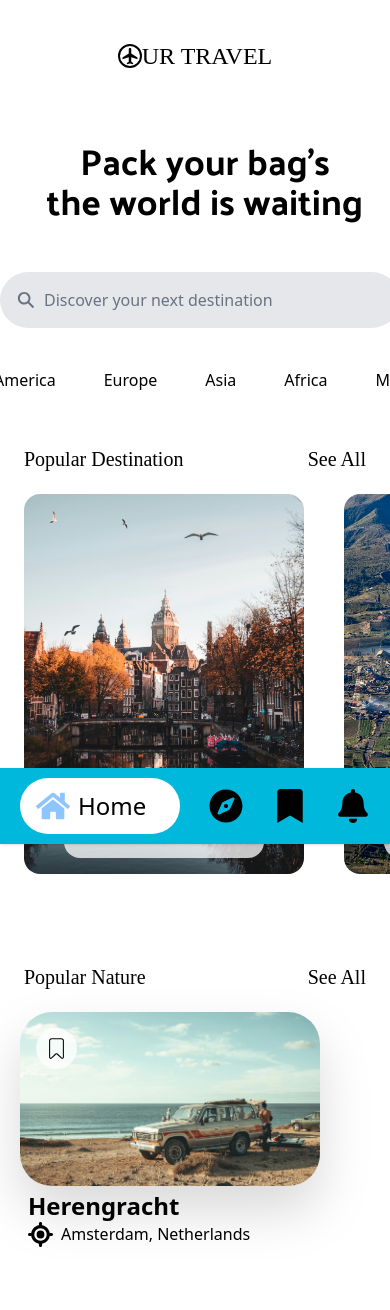
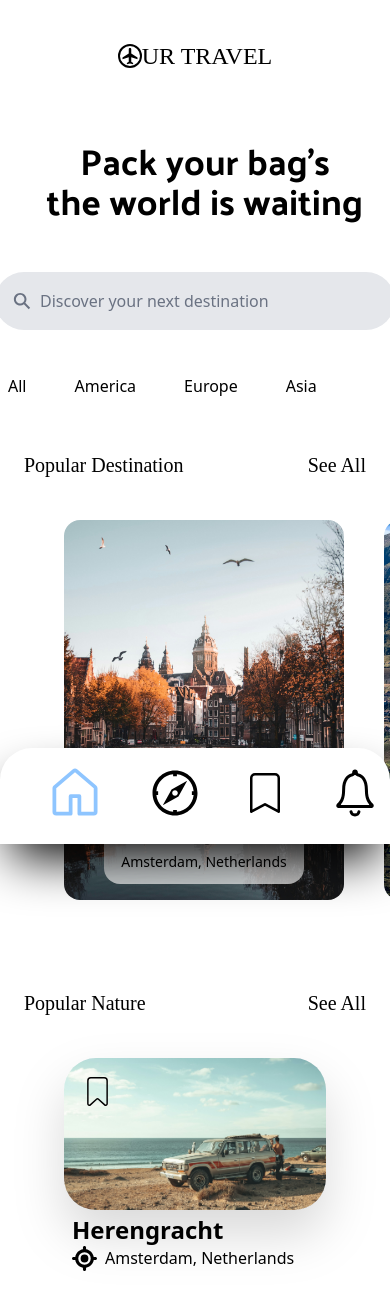
Before and after one commit to I-Kail-I/OUR-TRAVEL, a Next.js app in the folder our-travel/: page /home in a window 390 px wide. Shown: the top 1310 px of the page. Built offline with nearby package versions, Linux system fonts and the light colour scheme.

Commit message:
1. Making search API
2. Done with Home JSX

3. small changes on navbar

4. Making searcbar as componnet

```diff
--- a/our-travel/src/app/api/search/route.jsx
+++ b/our-travel/src/app/api/search/route.jsx
@@ -4,6 +4,7 @@ const places = [
   { id: 1, name: "Herengracht", location: "Amsterdam, Netherlands" },
   { id: 2, name: "Eiffel Tower", location: "Paris, France" },
   { id: 3, name: "Iguazu Falls", location: "Argentina, Brazil" },
+  {id: 4, name: ""}
 ];
 
 export async function GET(request) {
--- a/our-travel/src/app/home/home.module.css
+++ b/our-travel/src/app/home/home.module.css
@@ -1,10 +1,11 @@
 .scrollContainer {
   overflow-x: auto;
-  overflow-y: hidden;
   white-space: nowrap;
   -webkit-overflow-scrolling: touch;
   scrollbar-width: none; /* Firefox */
   -ms-overflow-style: none; /* IE and Edge */
+  margin: -40px; /* Compensate for padding */
+  padding: 40px; /* Add padding to prevent crop on hover */
 }
 
 .scrollContainer::-webkit-scrollbar {
--- a/our-travel/src/app/home/page.jsx
+++ b/our-travel/src/app/home/page.jsx
@@ -4,12 +4,12 @@ import React, { useState } from "react";
 import styles from "./home.module.css";
 import { IoMdAirplane } from "react-icons/io";
 import { IoSearchSharp } from "react-icons/io5";
-import { FaLocationCrosshairs } from "react-icons/fa6";
+import { FaBookmark, FaLocationCrosshairs } from "react-icons/fa6";
 import { CiBookmark } from "react-icons/ci";
 import Image from "next/image";
 import Link from "next/link";
-import { useRouter } from "next/router";
-import { MotionContext, motion } from "framer-motion";
+import { motion } from "framer-motion";
+import Searchbar from "../../components/searchbar/searchbar";
 
 // Popular destination assets
 import HerengrachtDestination from "../../../public/assets/popularPlaces/Herengracht/Herengracht.jpeg";
@@ -18,29 +18,17 @@ import EffielTowerDestination from "../../../public/assets/popularPlaces/Paris/p
 import IguazuFallDestination from "../../../public/assets/popularPlaces/Iguazu Falls/Iguazu Falls.jpeg";
 import KuilKinKakoDestination from "../../../public/assets/popularPlaces/Kuil kinkako/Kuil kinkako.jpeg";
 
-// Popular nature asstes
+// Popular nature assets
 import HerengrachtNature from "../../../public/assets/popularNature/Herengracht/Herengracht.jpeg";
 
 export default function Home() {
   const listPlace = [
-    {
-      placeName: "All",
-    },
-    {
-      placeName: "America",
-    },
-    {
-      placeName: "Europe",
-    },
-    {
-      placeName: "Asia",
-    },
-    {
-      placeName: "Africa",
-    },
-    {
-      placeName: "Middle East",
-    },
+    { placeName: "All" },
+    { placeName: "America" },
+    { placeName: "Europe" },
+    { placeName: "Asia" },
+    { placeName: "Africa" },
+    { placeName: "Middle East" },
   ];
 
   const popularDestinationSection = [
@@ -70,7 +58,7 @@ export default function Home() {
     },
     {
       image: KuilKinKakoDestination,
-      title: " kinkako",
+      title: "kinkako",
       text: "Kyoto, Japan",
       link: "/home/kuil-kinkako",
     },
@@ -85,8 +73,10 @@ export default function Home() {
     },
   ];
 
+  const [filledSvg, setFilledSvg] = useState(false);
+
   return (
-    <div className="min-h-screen flex flex-col mb-24 lg:mt-20 md:mb-0">
+    <div className="min-h-screen max-w-screen flex flex-col mb-24 lg:mt-20 md:mb-0">
       {/* Header section */}
       <div className="header flex flex-col mb-8 mt-10">
         <div
@@ -109,16 +99,16 @@ export default function Home() {
       </div>
 
       {/* Search Bar */}
-      <div className="searchbar w-full justify-center items-center flex">
-        <SearchBar />
+      <div className="searchbar w-full justify-center items-center flex mb-10">
+        <Searchbar />
       </div>
 
       {/* Place List */}
       <div
-        className={`${styles.scrollContainer} mt-9 px-4 w-full `}
+        className={`${styles.scrollContainer} mt-9 px-4 w-full`}
         id={styles.placeListContainer}
       >
-        <ol className="flex gap-x-8 min-w-full w-full justify-center">
+        <ol className="flex gap-x-8 min-w-full w-full lg:justify-center lg:ms-10">
           {listPlace.map((isi, isiIndex) => (
             <li key={isiIndex} className="flex-none">
               <button className="cursor-pointer px-2 py-1 hover:bg-gray-100 rounded-md">
@@ -130,13 +120,13 @@ export default function Home() {
       </div>
 
       {/* Popular Destination Section */}
-      <div className="placeContent pb-10">
+      <div className="placeContent">
         <div
           className="popularDestinationSection mt-7 text-[20px]"
           style={{ fontFamily: "Platypi" }}
         >
           <ol className="flex justify-between px-6 mt-12">
-            <li>Popular Destination</li>
+            <li>Popular Destination </li>
 
             <li>
               <button className="cursor-pointer hover:text-gray-500 transition-colors">
@@ -146,16 +136,19 @@ export default function Home() {
           </ol>
         </div>
 
-        <div className={`${styles.scrollContainer} px-6 mt-5 flex`}>
-          <div className="flex gap-x-10 min-w-min">
+        <div className="px-6 py-10 overflow-hidden">
+          <div className={`${styles.scrollContainer} flex`}>
+            <div className="flex gap-x-10 min-w-min px-10">
               {popularDestinationSection.map((isi, index) => (
-              <div
-                className="imageDestinationPlace relative w-[280px]"
+                <motion.div
+                  className="imageDestinationPlace relative w-[280px] flex"
+                  whileHover={{ scale: 1.1 }}
+                  transition={{ type: "keyframes", stiffness: 1 }}
                   key={index}
                 >
                   <Link href={isi.link} passHref>
                     <Image
-                    className="rounded-2xl object-cover"
+                      className="rounded-2xl object-fill"
                       src={isi.image}
                       alt={isi.title}
                       width={300}
@@ -168,26 +161,27 @@ export default function Home() {
                       >
                         {isi.title}
                       </h1>
+
                       <span className="font-light text-sm block mt-1">
                         {isi.text}
                       </span>
                     </div>
                   </Link>
+                </motion.div>
+              ))}
             </div>
-            ))}
           </div>
         </div>
       </div>
 
       {/* Popular Nature */}
-      <div className="popularNatureSection pb-10">
+      <div className="popularNatureSection">
         <div
           className="upperSection text-[20px]"
           style={{ fontFamily: "Platypi" }}
         >
           <ol className="flex justify-between px-6 mt-12">
             <li>Popular Nature</li>
-
             <li>
               <button className="cursor-pointer hover:text-gray-500 transition-colors">
                 See All
@@ -196,9 +190,16 @@ export default function Home() {
           </ol>
         </div>
 
-        <div className="popularNatureSection flex gap-x-10 mx-5 mt-5">
+        <div className="px-6 py-10 overflow-hidden">
+          <div className={`${styles.scrollContainer} flex`}>
+            <div className="flex gap-x-10 min-w-min px-10">
               {popularNatureSection.map((isi, index) => (
-            <div key={index} className="imageContainer relative">
+                <motion.div
+                  key={index}
+                  className="imageContainer relative"
+                  whileHover={{ scale: 1.05 }}
+                  transition={{ type: "keyframes ", stiffness: 100 }}
+                >
                   <Link href={isi.link} passHref>
                     <Image
                       src={isi.image}
@@ -208,13 +209,34 @@ export default function Home() {
                     />
                   </Link>
 
-              <div className="absolute top-4 left-4 bookmarkContainer">
-                <button className="cursor-pointer bg-white/75 p-2 rounded-full hover:bg-gray-500 transition-colors">
-                  <CiBookmark className="text-black" size={25} />
-                </button>
+                  <div
+                    className="absolute top-4 left-4 bookmarkContainer"
+                    onClick={() => setFilledSvg(!filledSvg)}
+                  >
+                    {filledSvg ? (
+                      <motion.div
+                        whileHover={{ scale: 1.2 }}
+                        initial={{ scale: 0 }}
+                        animate={{ scale: 1 }}
+                        transition={{ type: "keyframes", stiffness: 100 }}
+                        className="cursor-pointer"
+                      >
+                        <FaBookmark className="text-black" size={35} />
+                      </motion.div>
+                    ) : (
+                      <motion.div
+                        whileHover={{ scale: 1.2 }}
+                        initial={{ scale: 1 }}
+                        animate={{ scale: 1 }}
+                        transition={{ type: "keyframes", stiffness: 100 }}
+                        className="cursor-pointer"
+                      >
+                        <CiBookmark className="text-black" size={35} />
+                      </motion.div>
+                    )}
                   </div>
 
-              <div className="textContainer ms-2 mt-1">
+                  <div className="textContainer ms-2 mt-1 hover:text-zinc-500 transition-colors duration-200">
                     <Link href={isi.link} passHref>
                       <h1 className="text-2xl font-bold">{isi.title}</h1>
 
@@ -224,91 +246,12 @@ export default function Home() {
                       </p>
                     </Link>
                   </div>
+                </motion.div>
+              ))}
             </div>
-          ))}
+          </div>
         </div>
       </div>
     </div>
   );
 }
-
-/* Search bar components */
-const SearchBar = ({ placeholder = "Discover your next destination" }) => {
-  const [query, setQuery] = useState("");
-  const [results, setResults] = useState([]);
-  const [loading, setLoading] = useState(false);
-  const [error, setError] = useState(null);
-
-  const handleSearch = async (e) => {
-    e.preventDefault();
-    if (!query.trim()) return;
-
-    try {
-      setLoading(true);
-      setError(null);
-      const response = await fetch(`/api/search?q=${encodeURIComponent(query)}`);
-      if (!response.ok) throw new Error('Search failed');
-      const data = await response.json();
-      setResults(data);
-    } catch (err) {
-      setError('Failed to search places');
-      setResults([]);
-    } finally {
-      setLoading(false);
-    }
-  };
-
-  const handleInputChange = async (e) => {
-    const value = e.target.value;
-    setQuery(value);
-    if (value.length >= 2) {
-      handleSearch(e);
-    } else {
-      setResults([]);
-    }
-  };
-
-  return (
-    <div className="relative w-full max-w-md">
-      <form onSubmit={handleSearch} className="relative">
-        <div className="rounded-full bg-gray-200 flex items-center w-100 px-4 py-4 mt-5">
-          <button type="submit" className="mr-2 text-gray-500">
-            <IoSearchSharp size={20} />
-          </button>
-
-          <input
-            type="text"
-            placeholder={placeholder}
-            value={query}
-            onChange={handleInputChange}
-            className="bg-transparent border-none outline-none flex-grow text-gray-700 placeholder-gray-500"
-          />
-
-          {loading && <div className="animate-spin">⌛</div>}
-        </div>
-      </form>
-
-      {/* Results dropdown */}
-      {results.length > 0 && (
-        <div className="absolute w-full bg-white mt-2 rounded-lg shadow-lg z-50 max-h-60 overflow-y-auto">
-          {results.map((place) => (
-            <Link
-              key={place.id}
-              href={`/home/${place.name.toLowerCase().replace(/\s+/g, '-')}`}
-              className="block px-4 py-2 hover:bg-gray-100"
-            >
-              <div className="font-medium">{place.name}</div>
-              <div className="text-sm text-gray-500">{place.location}</div>
-            </Link>
-          ))}
-        </div>
-      )}
-
-      {error && (
-        <div className="absolute w-full text-red-500 text-sm mt-1 px-4">
-          {error}
-        </div>
-      )}
-    </div>
-  );
-};
--- a/our-travel/src/components/navbar/navbar.jsx
+++ b/our-travel/src/components/navbar/navbar.jsx
@@ -1,14 +1,13 @@
 "use client";
 
 import React from "react";
+import { motion } from "framer-motion";
 import { usePathname } from "next/navigation";
-import {
-  FaHome,
-  FaCompass,
-  FaBell,
-  FaBookmark,
-  FaSearch,
-} from "react-icons/fa";
+import { FaBell, FaBookmark, FaSearch } from "react-icons/fa";
+import { BsBookmark } from "react-icons/bs";
+import { LiaCompass } from "react-icons/lia";
+import { GoHome } from "react-icons/go";
+import { IoIosNotificationsOutline } from "react-icons/io";
 import Link from "next/link";
 import Image from "next/image";
 
@@ -62,28 +61,60 @@ function NavbarDesktop() {
 
 function NavBarPhone() {
   return (
-    <nav className="bg-cyan-500 px-5 py-3 h-19 flex shadow justify-center fixed bottom-0 w-full z-10">
-      <ul className="flex w-full max-w-3xl items-center justify-between text-white">
+    <nav className="bg-white px-5 py-12 h-19 flex shadow-2xl rounded-t-4xl shadow-black justify-center fixed bottom-0 w-full z-10">
+      <ul className="flex w-full max-w-3xl items-center justify-between text-white ms-10 gap-10">
         {/* Home */}
-        <li className="flex-none">
-          <button className="searchBar bg-white rounded-4xl flex h-10 items-center py-7 w-40 hover:bg-slate-200 hover:scale-110 transition-all duration-300 ease-in-out cursor-pointer">
-            <FaHome size={34} className="text-blue-300 ms-4 font-light" />
-            <span className="text-2xl text-black ms-2 font-light">Home</span>
-          </button>
+        <li className="flex-none flex">
+          <Link href="/home" passHref>
+            <motion.button
+              className="cursor-pointer"
+              whileHover={{ scale: 1.1 }}
+              transition={{ type: "keyframes", stiffness: 300 }}
+            >
+              <GoHome size={60} className="text-blue-300" />
+            </motion.button>
+          </Link>
         </li>
 
         {/* Explore */}
-        <li className="flex-none flex flex-col text-black items-center cursor-pointer hover:scale-110 transition-all duration-300 ease-in-out">
-          <FaCompass size={34} />
+        <li className="flex-none flex">
+          <Link href="/explore" passHref>
+            <motion.button
+              className="cursor-pointer"
+              whileHover={{ scale: 1.1 }}
+              transition={{ type: "keyframes", stiffness: 300 }}
+            >
+              <LiaCompass size={60} className="text-black font-light" />
+            </motion.button>
+          </Link>
         </li>
 
-        <li className="flex-none flex flex-col text-black items-center cursor-pointer hover:scale-110 transition-all duration-300 ease-in-out">
-          <FaBookmark size={34} />
+        <li className="flex-none flex">
+          <Link href="/explore" passHref>
+            <motion.button
+              className="cursor-pointer"
+              whileHover={{ scale: 1.1 }}
+              transition={{ type: "keyframes", stiffness: 300 }}
+            >
+              <BsBookmark size={40} className="text-black" />
+            </motion.button>
+          </Link>
         </li>
 
         {/* Notifications */}
-        <li className="flex-none flex flex-col text-black items-center cursor-pointer hover:scale-110 transition-all duration-300 ease-in-out">
-          <FaBell size={34} />
+        <li className="flex-none flex">
+          <Link href="/explore" passHref>
+            <motion.button
+              className="cursor-pointer"
+              whileHover={{ scale: 1.1 }}
+              transition={{ type: "keyframes", stiffness: 300 }}
+            >
+              <IoIosNotificationsOutline
+                size={60}
+                className="text-black font-light"
+              />
+            </motion.button>
+          </Link>
         </li>
       </ul>
     </nav>
--- /dev/null
+++ b/our-travel/src/components/searchbar/searchbar.jsx
@@ -0,0 +1,87 @@
+"use client"
+
+import { useState } from "react";
+import { IoSearchSharp } from "react-icons/io5";
+import Link from "next/link";
+
+export default function SearchBar ({ placeholder = "Discover your next destination" }) {
+  const [query, setQuery] = useState("");
+  const [results, setResults] = useState([]);
+  const [loading, setLoading] = useState(false);
+  const [error, setError] = useState(null);
+
+  const handleSearch = async (e) => {
+    e.preventDefault();
+    if (!query.trim()) return;
+
+    try {
+      setLoading(true);
+      setError(null);
+      const response = await fetch(
+        `/api/search?q=${encodeURIComponent(query)}`
+      );
+      if (!response.ok) throw new Error("Search failed");
+      const data = await response.json();
+      setResults(data);
+    } catch (err) {
+      setError("Failed to search places");
+      setResults([]);
+    } finally {
+      setLoading(false);
+    }
+  };
+
+  const handleInputChange = async (e) => {
+    const value = e.target.value;
+    setQuery(value);
+    if (value.length >= 2) {
+      handleSearch(e);
+    } else {
+      setResults([]);
+    }
+  };
+
+  return (
+    <div className="relative w-full max-w-md flex items-center justify-center">
+      <form onSubmit={handleSearch} className="relative">
+        <div className="rounded-full bg-gray-200 flex items-center w-100 px-4 py-4 mt-5 border-1 border-transparent hover:border-gray-500 transition-colors duration-500 focus-within:border-gray-500">
+          <button type="submit" className="mr-2 text-gray-500">
+            <IoSearchSharp size={20} />
+          </button>
+
+          <input
+            type="text"
+            placeholder={placeholder}
+            value={query}
+            onChange={handleInputChange}
+            className="bg-transparent border-none outline-none flex-grow text-gray-700 placeholder-gray-500 "
+          />
+
+          {loading && <div className="animate-spin">⌛</div>}
+        </div>
+      </form>
+
+      {/* Results dropdown */}
+      {results.length > 0 && (
+        <div className="absolute w-full bg-white mt-2 rounded-lg shadow-lg z-50 max-h-60 overflow-y-auto">
+          {results.map((place) => (
+            <Link
+              key={place.id}
+              href={`/home/${place.name.toLowerCase().replace(/\s+/g, "-")}`}
+              className="block px-4 py-2 hover:bg-gray-100"
+            >
+              <div className="font-medium">{place.name}</div>
+              <div className="text-sm text-gray-500">{place.location}</div>
+            </Link>
+          ))}
+        </div>
+      )}
+
+      {error && (
+        <div className="absolute w-full text-red-500 text-sm mt-1 px-4">
+          {error}
+        </div>
+      )}
+    </div>
+  );
+};
```
Lines whose indentation alone changed are shown as unchanged.
